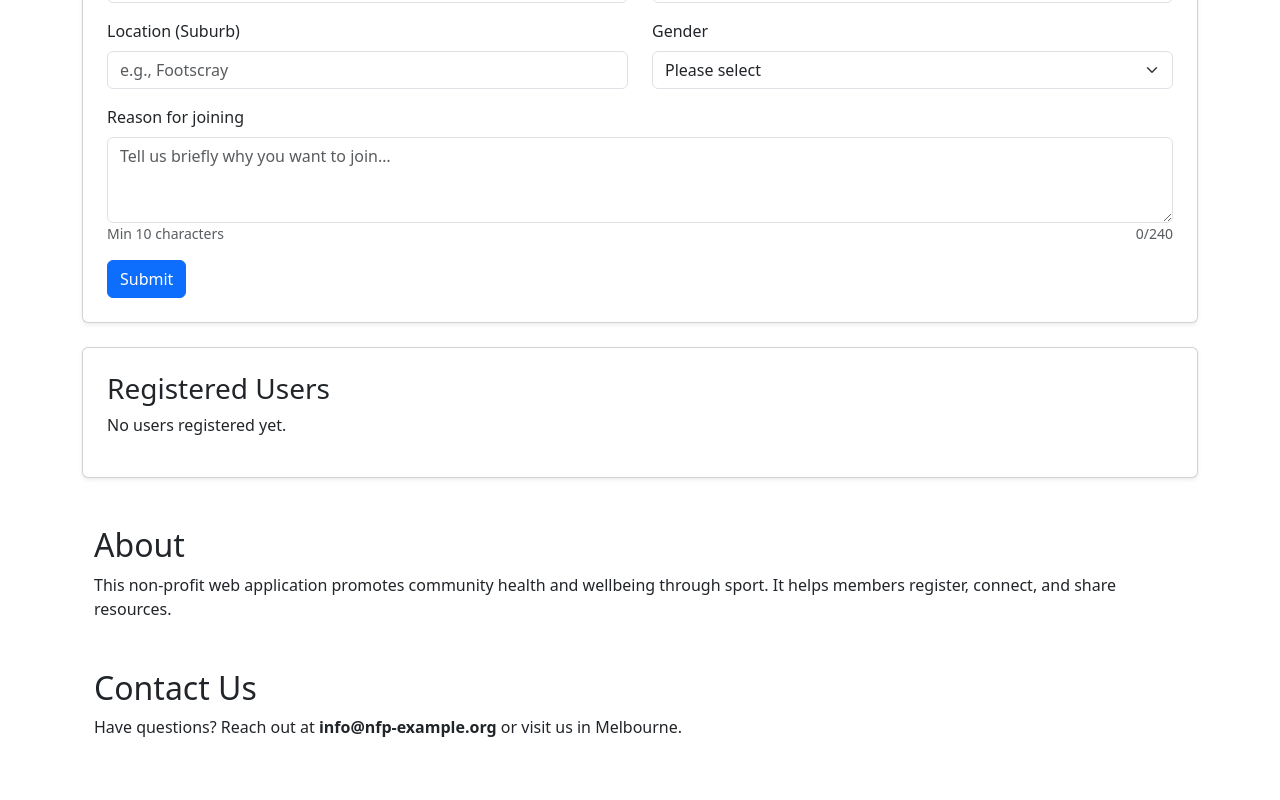
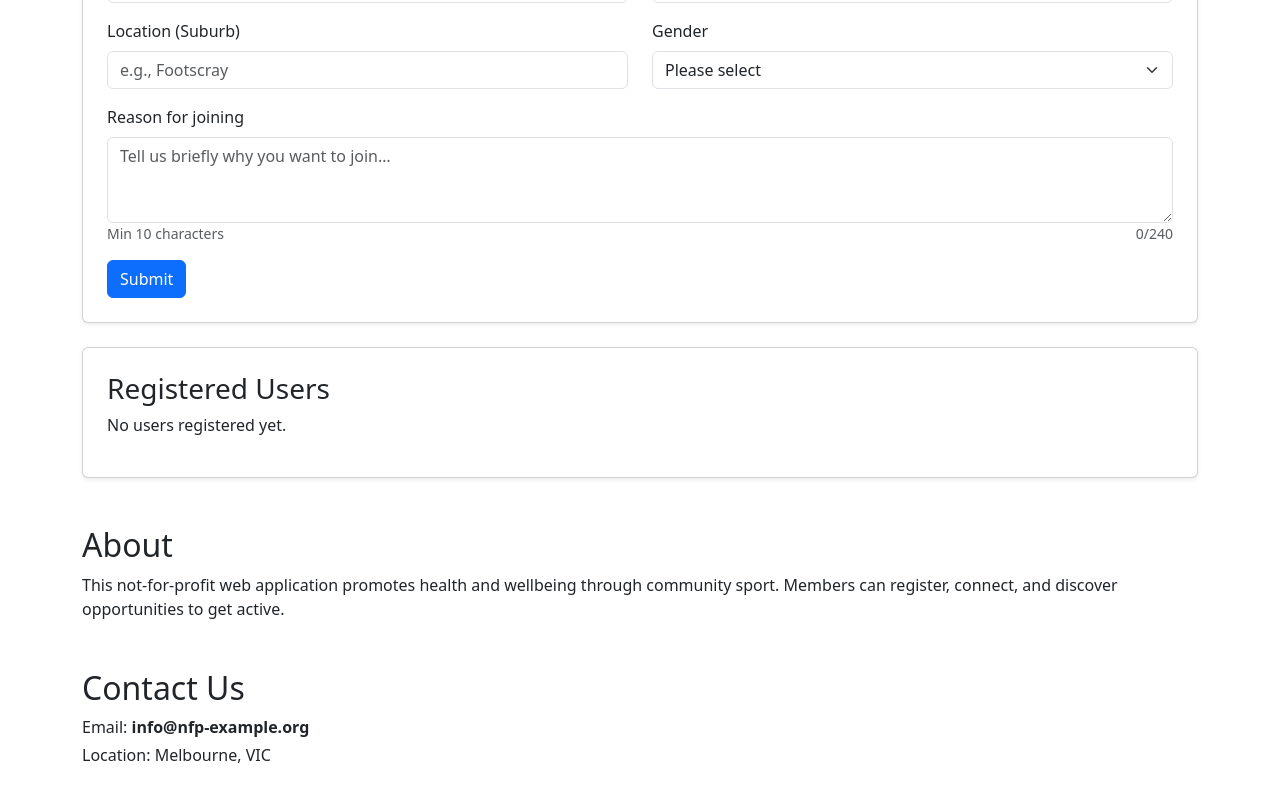
Before and after one commit to Srath0029/NFP_Sport, a Vue app in the folder FIT5032_ASSIGNMENT1/: page / in a window 1280 px wide. Shown: the part 386-1186 px from the top of the page. Before the commit the page ends 1141 px from the top, so only its background shows below. Built offline with nearby package versions, Linux system fonts and the light colour scheme; the HTML template or start-up script is replaced by a standard one.

Commit message:
updated app with more validations

```diff
--- a/FIT5032_ASSIGNMENT1/src/App.vue
+++ b/FIT5032_ASSIGNMENT1/src/App.vue
@@ -1,26 +1,36 @@
 <template>
   <div id="app">
     <NavBar />
+
     <div class="container mt-4">
-      <Form @formSubmitted="addUser" />
-      <Dashboard :users="users" @deleteUser="removeUser" />
-      <!-- About Section -->
-<div id="about" class="container mt-5">
-  <h2>About</h2>
-  <p>
-    This non-profit web application promotes community health and wellbeing
-    through sport. It helps members register, connect, and share resources.
-  </p>
-</div>
+      <!-- Form -->
+      <Form
+        :existingUsernames="users.map(u => (u.username || '').toLowerCase())"
+        @formSubmitted="addUser"
+      />
 
-<!-- Contact Section -->
-<div id="contact" class="container mt-5">
-  <h2>Contact Us</h2>
-  <p>
-    Have questions? Reach out at <strong>info@nfp-example.org</strong> or visit
-    us in Melbourne.
-  </p>
-</div>
+      <!-- Dashboard -->
+      <div id="dashboard" class="mt-4">
+        <Dashboard
+          :users="users"
+          @deleteUser="removeUser"
+        />
+      </div>
+    </div>
+
+    <!-- Simple About/Contact sections for navbar anchors -->
+    <div id="about" class="container mt-5">
+      <h2>About</h2>
+      <p class="mb-0">
+        This not-for-profit web application promotes health and wellbeing through community sport.
+        Members can register, connect, and discover opportunities to get active.
+      </p>
+    </div>
+
+    <div id="contact" class="container mt-5 mb-5">
+      <h2>Contact Us</h2>
+      <p class="mb-1">Email: <strong>info@nfp-example.org</strong></p>
+      <p class="mb-0">Location: Melbourne, VIC</p>
     </div>
   </div>
 </template>
@@ -31,27 +41,30 @@ import NavBar from "./components/NavBar.vue";
 import Form from "./components/Form.vue";
 import Dashboard from "./components/Dashboard.vue";
 
+const STORAGE_KEY = "users_v1";
 const users = ref([]);
+
+// Load from localStorage on boot (safe parse)
+const stored = localStorage.getItem(STORAGE_KEY);
+if (stored) {
+  try {
+    users.value = JSON.parse(stored) || [];
+  } catch {
+    users.value = [];
+  }
+}
+
+const persist = () => localStorage.setItem(STORAGE_KEY, JSON.stringify(users.value));
 
 // Add user and persist
 const addUser = (user) => {
   users.value.push(user);
-  localStorage.setItem("users", JSON.stringify(users.value));
+  persist();
 };
 
-// Delete user and persist
+// Delete user (with index) and persist
 const removeUser = (index) => {
   users.value.splice(index, 1);
-  localStorage.setItem("users", JSON.stringify(users.value));
+  persist();
 };
-
-// Load from localStorage on boot
-const stored = localStorage.getItem("users");
-if (stored) {
-  try {
-    users.value = JSON.parse(stored);
-  } catch {
-    users.value = [];
-  }
-}
 </script>
```
